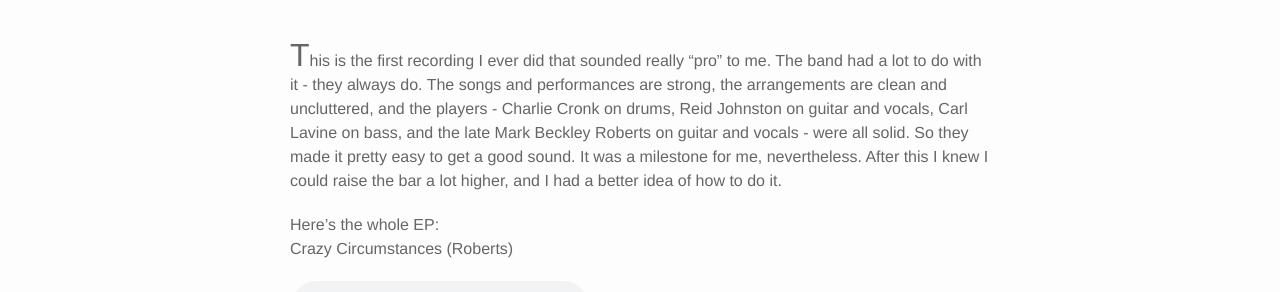
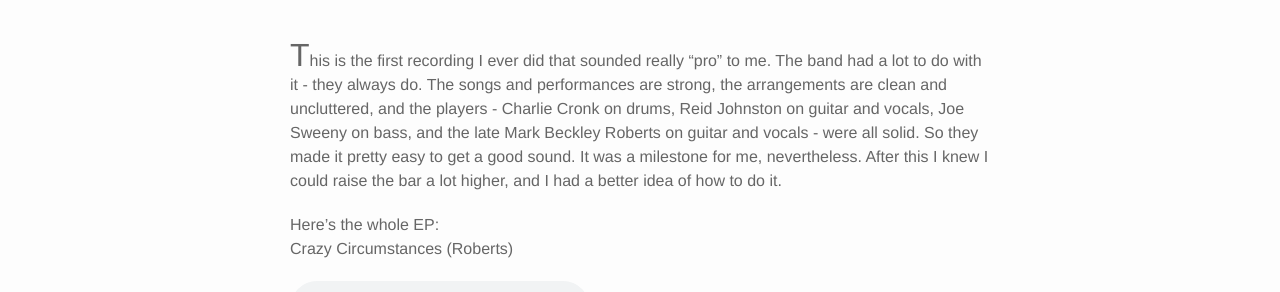
Before and after one commit to dougolson/dougolson.github.io, a Jekyll site: the page built from _portfolio/11bluntinstrument.markdown, in a window 1280 px wide and 1325 px high. Shown: the part 191-483 px from the top of the window. Built offline with Jekyll 4.4.1, drawn with Linux system fonts in a browser that asks for light colours; nearby versions of some CDN libraries; comment, search, counter and statistics services are not loaded.

Commit message:
Corrected errir in blunt instrument post

```diff
--- a/_portfolio/11bluntinstrument.markdown
+++ b/_portfolio/11bluntinstrument.markdown
@@ -5,7 +5,7 @@ description: Blunt Instrument EP
 img: /img/bluntinstrument.jpg
 comments: True
 ---
-This is the first recording I ever did that sounded really "pro" to me. The band had a lot to do with it - they always do. The songs and performances are strong, the arrangements are clean and uncluttered, and the players - Charlie Cronk on drums, Reid Johnston on guitar and vocals, Carl Lavine on bass, and the late Mark Beckley Roberts on guitar and vocals - were all solid. So they made it pretty easy to get a good sound. It was a milestone for me, nevertheless. After this I knew I could raise the bar a lot higher, and I had a better idea of how to do it.
+This is the first recording I ever did that sounded really "pro" to me. The band had a lot to do with it - they always do. The songs and performances are strong, the arrangements are clean and uncluttered, and the players - Charlie Cronk on drums, Reid Johnston on guitar and vocals, Joe Sweeny on bass, and the late Mark Beckley Roberts on guitar and vocals - were all solid. So they made it pretty easy to get a good sound. It was a milestone for me, nevertheless. After this I knew I could raise the bar a lot higher, and I had a better idea of how to do it.
 
 Here's the whole EP:
 <br>
```
Also changed, not shown: 4 other files.
